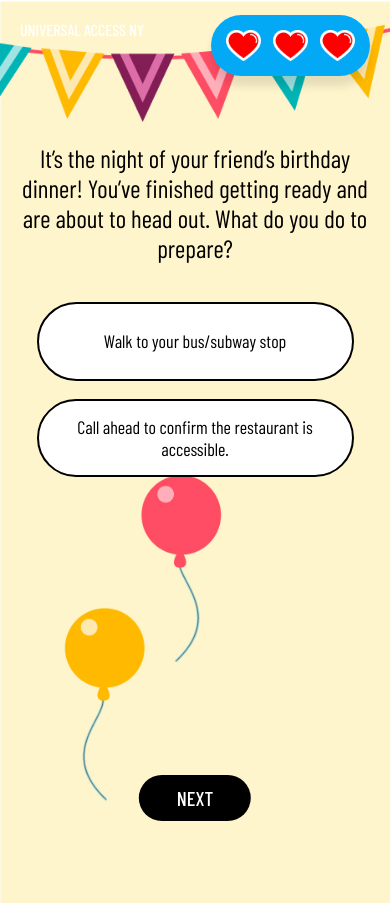
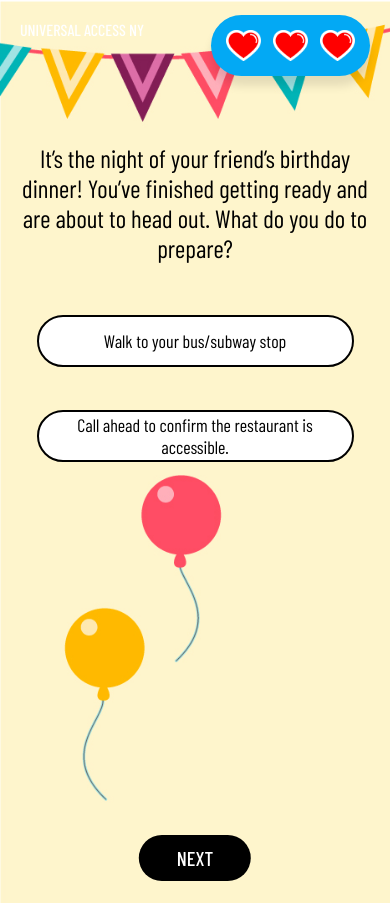
Before and after one commit to karlajoselly/ThesisQuiz, a plain HTML site: page index.html in a window 390 px wide. Both pictures are taken after a click on the button "START THE NIGHT". Drawn offline with nearby package versions, Linux system fonts and the light colour scheme; a web font is replaced by a local one.

Commit message:
Mobile Styling
Adjusted Choice text 0 and next button positioning

```diff
--- a/style.css
+++ b/style.css
@@ -431,8 +431,13 @@ section#statement {
     width: 70%;
     height: 18%;
 }
+.choiceText.choice0 {
+    display: flex;
+    width: 70%;
+    height: 4%;
+}
 button#next {
-    bottom: 0;
+    bottom: -60px;
     margin: 0 auto;
 }
 .transition-content > div {
```
